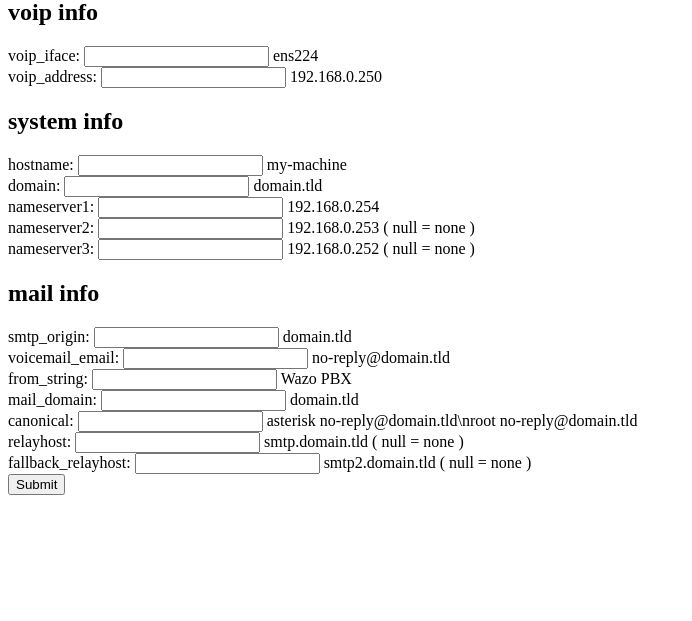
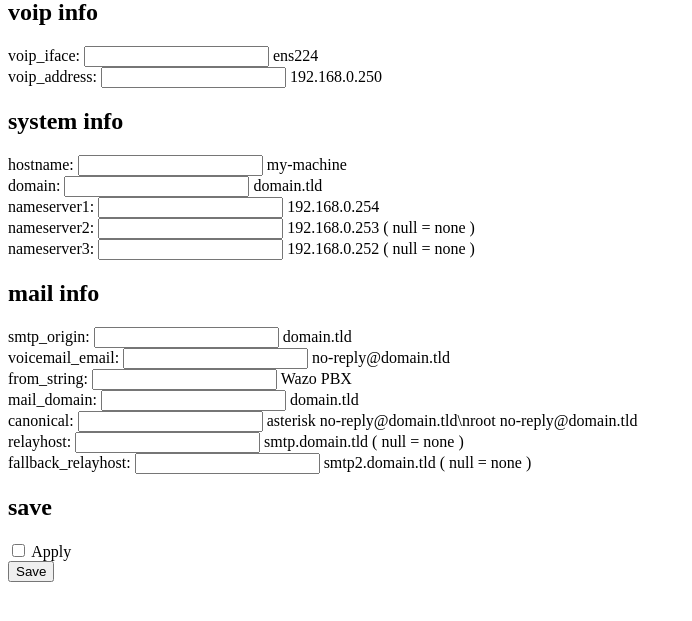
Before and after one commit to benasse/potoo, a Flask app: page /update_system_info in a window 1280 px wide. Shown: the part 157-778 px from the top of the page, without its empty margins (0-692 px from the left). Run offline with Flask 2, Linux system fonts and the light colour scheme.

Commit message:
add apply checkbox

```diff
--- a/potoo/routes/update_system_info.py
+++ b/potoo/routes/update_system_info.py
@@ -1,7 +1,7 @@
 import ansible_runner
 import os
 from flask import Flask, render_template, flash, request
-from wtforms import Form, TextField, TextAreaField, validators, StringField, SubmitField
+from wtforms import Form, TextField, TextAreaField, validators, StringField, SubmitField, BooleanField
 from potoo import app
 from potoo.utils import *
 
@@ -34,6 +34,7 @@ class update_system_info_form(Form):
             description="ens224" )
     voip_address = TextField('voip_address: ', validators=[validators.required()],
             description="192.168.0.250" )
+    apply_config = BooleanField('Apply' )
 
     @app.route("/update_system_info", methods=['GET', 'POST'])
     def update_system_info():
--- a/potoo/templates/update_system_info.html
+++ b/potoo/templates/update_system_info.html
@@ -56,6 +56,10 @@ Here is the output of the form:
 <div class="input text">
 {{ form.fallback_relayhost.label }} {{ form.fallback_relayhost }} {{ form.fallback_relayhost.description }}</div>
 
+<h2>save</h2>
+<div class="input checkbox">
+{{ form.apply_config }} {{ form.apply_config.label }}</div>
+
 <div class="input submit">
-<input type="submit" value="Submit"></div>
+<input type="submit" value="Save"></div>
 </form>
```
Also changed, not shown: potoo/playbooks/update-system-info.yml (+6 -3 lines).
